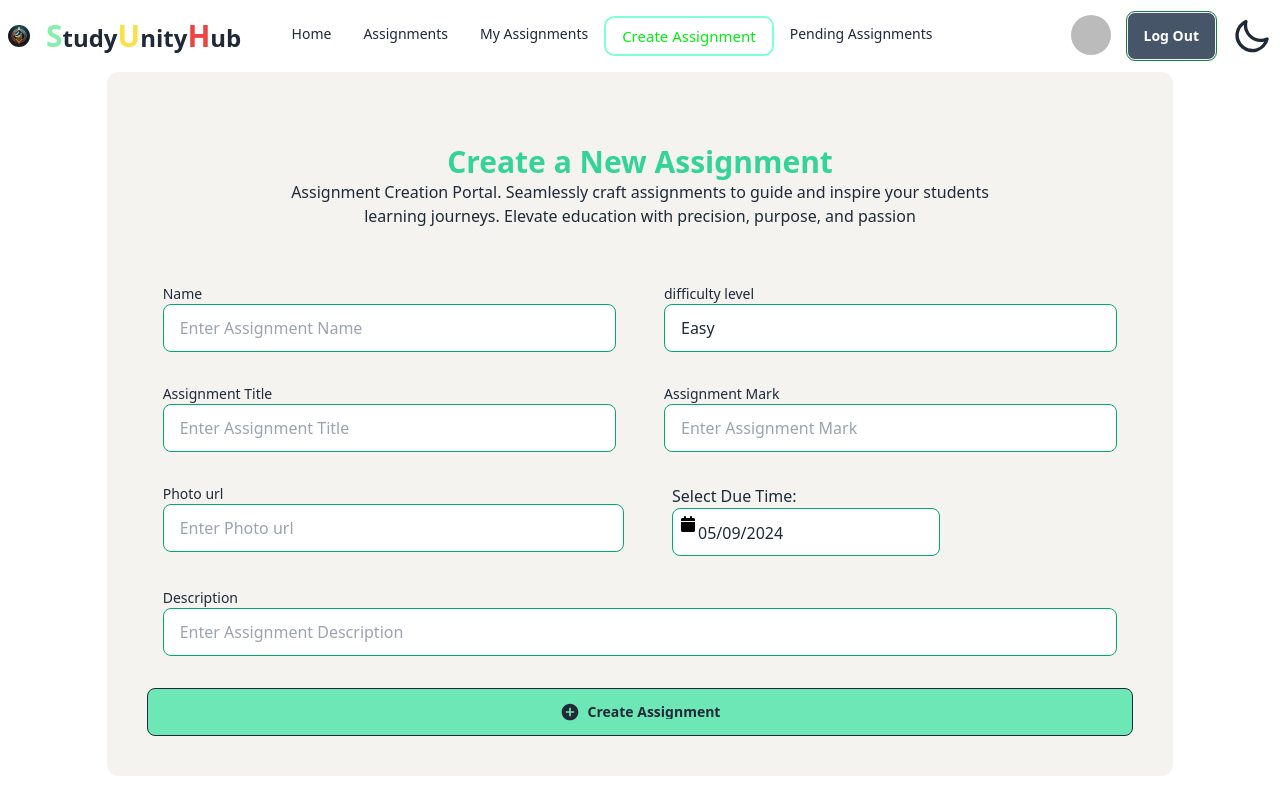
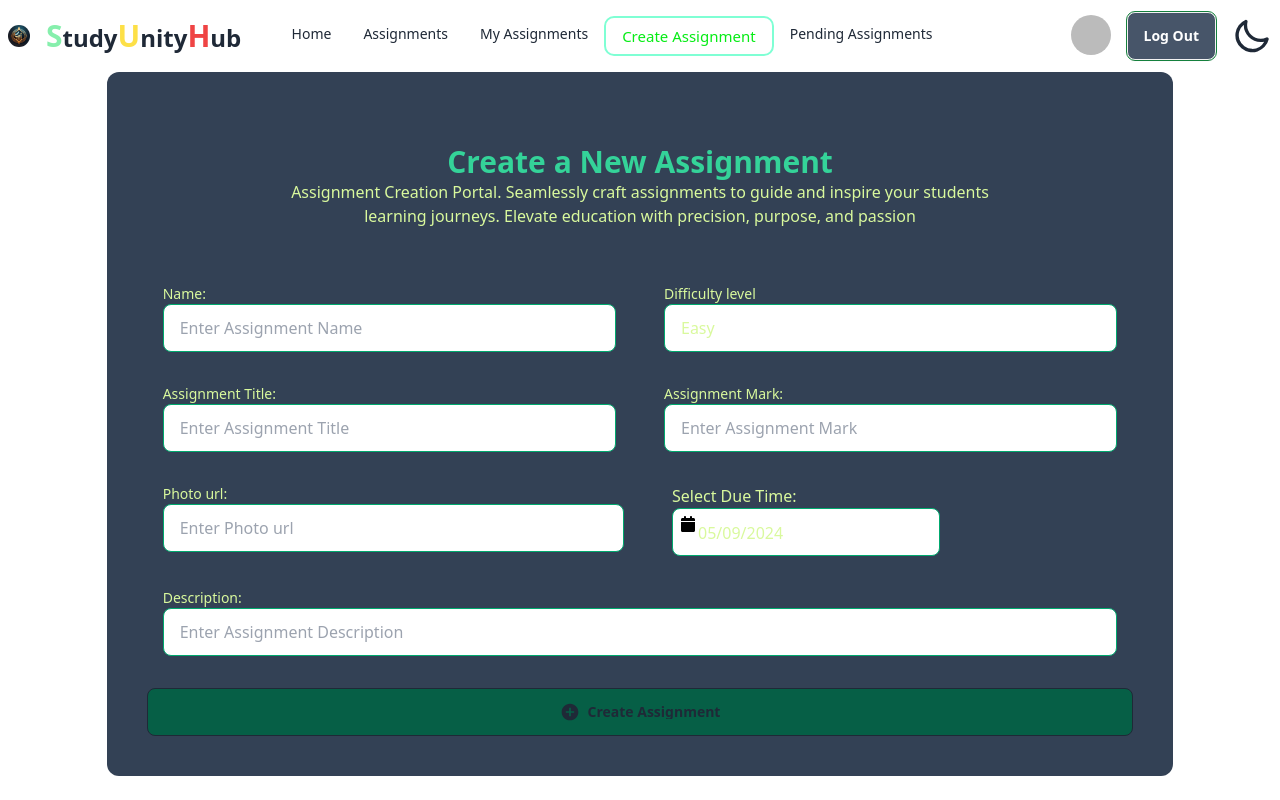
Before and after one commit to Jewel-190237/Assignment-Management-client, a React (Vite) app: page /createAssignment in a window 1280 px wide. Shown: the top 800 px of the page. Built offline with nearby package versions, Linux system fonts and the light colour scheme; no server answers; sample sign-in values are in the browser's storage.

Commit message:
text changed

```diff
--- a/src/assets/Components/Pages/Layouts/AssignmentCard.jsx
+++ b/src/assets/Components/Pages/Layouts/AssignmentCard.jsx
@@ -8,7 +8,7 @@ const AssignmentCard = ({ assignment }) => {
     const { _id, photo_url, assignmentName, difficultyLevel, assignmentTitle, assignmentMark } = assignment;
     return (
         <div>
-            <div className="card bg-slate-100 shadow-xl mb-4 p-4">
+            <div className="card bg-slate-700 shadow-xl mb-4 p-4">
                 <figure><img src={photo_url} alt="Shoes" /></figure>
                 <div className="card-body">
                     <h2 className="text-green-600 text-2xl font-bold">
@@ -21,13 +21,13 @@ const AssignmentCard = ({ assignment }) => {
                     <p className="text-green-600">Difficulty Level: <span className="font-bold ml-5"> {difficultyLevel} </span></p>
                     <hr />
                     <div className="flex justify-between gap-4">
-                        <Link to={`/assignmentDetails/${_id}`} className="btn btn-outline my-2 bg-emerald-300 w-1/2">
+                        <Link to={`/assignmentDetails/${_id}`} className="btn btn-outline my-2 bg-emerald-800 w-1/2">
                             <button className="flex gap-4 ">
                                 <GrUpdate></GrUpdate>
                                 Details
                             </button>
                         </Link>
-                        <Link to={`/updateAssignment/${_id}`} className="btn btn-outline my-2 bg-emerald-300 w-1/2">
+                        <Link to={`/updateAssignment/${_id}`} className="btn btn-outline my-2 bg-emerald-800 w-1/2">
                             <button className="flex gap-4">
                                 <GrUpdate></GrUpdate>
                                 Update
--- a/src/assets/Components/Pages/Layouts/AssignmentDetails.jsx
+++ b/src/assets/Components/Pages/Layouts/AssignmentDetails.jsx
@@ -26,11 +26,11 @@ const AssignmentDetails = () => {
     }
 
     return (
-            <div>
+        <div className="bg-slate-700 rounded-2xl p-4">
             <div>
                 <h2 className="text-2xl font-bold text-center mt-8 text-emerald-400">Assignments Details of {assignmentName}</h2>
                 <p className="text-center mx-auto md:w-3/4 mb-10">
-                        <p>Assignment Insights: Unlocking the Path to Academic Excellence. Delve into the intricacies of each task, from deadlines to resources, grading criteria, and more. Illuminate your academic path with clarity and precision through comprehensive assignment details. </p>
+                    <p className="text-lime-200">Assignment Insights: Unlocking the Path to Academic Excellence. Delve into the intricacies of each task, from deadlines to resources, grading criteria, and more. Illuminate your academic path with clarity and precision through comprehensive assignment details. </p>
                 </p>
             </div>
             <div className="hero ">
@@ -67,7 +67,7 @@ const AssignmentDetails = () => {
                     </div>
                 </div>
             </div>
-                <button onClick={() => handleDelete(_id)} className="btn btn-outline btn-block my-2 bg-emerald-300 ">
+            <button onClick={() => handleDelete(_id)} className="btn btn-outline btn-block my-2 bg-emerald-700 ">
                 <Link to={`/assignmentForm/${_id}`} >
                     <button className="flex gap-4">
                         <MdAddTask className="text-xl"></MdAddTask>
--- a/src/assets/Components/Pages/Layouts/AssignmentForm.jsx
+++ b/src/assets/Components/Pages/Layouts/AssignmentForm.jsx
@@ -49,7 +49,7 @@ const AssignmentForm = () => {
                     <p>Crafting Your Assignment Experience. Seamlessly upload PDF files, input your username, and jot down quick notes for clarity and collaboration. Elevate your assignment submission process with ease and efficiency </p>
                 </p>
             </div>
-            <div className="bg-[#F4F3F0] rounded-xl w-10/12 mx-auto p-10">
+            <div className="bg-slate-700 rounded-xl w-10/12 mx-auto p-10">
                 <form onSubmit={handleTakeAssignment}>
                     <div className="md:flex gap-4 ">
                         <div className="form-control md:w-1/2 p-4">
@@ -65,7 +65,7 @@ const AssignmentForm = () => {
                         <span className="label-text font-bold">Quick Note: </span>
                         <input type="text" name="quickNote" required placeholder="Enter quick note" className="input input-bordered w-full input-success" />
                     </div>
-                    <button className=" btn btn-block bg-emerald-300 btn-outline">
+                    <button className=" btn btn-block bg-emerald-800 btn-outline">
                     <MdAddTask className='text-xl'></MdAddTask>
                     <input type="submit" value="Submit Assignment" />
                 </button>
--- a/src/assets/Components/Pages/Layouts/Assignments.jsx
+++ b/src/assets/Components/Pages/Layouts/Assignments.jsx
@@ -1,3 +1,4 @@
+/* eslint-disable react-hooks/exhaustive-deps */
 /* eslint-disable no-unused-vars */
 import { useLoaderData } from "react-router-dom";
 import AssignmentCard from "./AssignmentCard";
@@ -24,9 +25,9 @@ const Assignments = () => {
             .then(res => res.json())
             .then(data => {
                 console.log(data);
-                setAssignment(data)
+                setAssignment(data);
             })
-    }, []);
+    }, [assignment]);
 
     return (
         <div>
--- a/src/assets/Components/Pages/Layouts/CreateAssignment.jsx
+++ b/src/assets/Components/Pages/Layouts/CreateAssignment.jsx
@@ -4,7 +4,6 @@ import 'sweetalert2/src/sweetalert2.scss'
 import Swal from 'sweetalert2/dist/sweetalert2.js'
 import 'sweetalert2/src/sweetalert2.scss'
 import DatePicker from "react-datepicker";
-
 import "react-datepicker/dist/react-datepicker.css";
 import {  MdAddCircle } from "react-icons/md";
 import { useNavigate } from "react-router-dom";
@@ -53,22 +52,22 @@ const CreateAssignment = () => {
             })
     }
     return (
-        <div className="bg-[#F4F3F0] rounded-xl w-10/12 mx-auto p-10">
+        <div className="bg-slate-700 rounded-xl w-10/12 mx-auto p-10">
             <div>
                 <h2 className="text-3xl font-bold text-center mt-8 text-emerald-400">Create a New Assignment</h2>
                 <p className="text-center mx-auto md:w-3/4 mb-10">
-                    <p>Assignment Creation Portal. Seamlessly craft assignments to guide and inspire your students learning journeys. Elevate education with precision, purpose, and passion</p>
+                    <p className="text-lime-200">Assignment Creation Portal. Seamlessly craft assignments to guide and inspire your students learning journeys. Elevate education with precision, purpose, and passion</p>
                 </p>
             </div>
             <form onSubmit={handleCreateAssignment}>
                 <div className="md:flex gap-4 ">
                     <div className="form-control md:w-1/2 p-4">
-                        <span className="label-text">Name</span>
+                        <span className="label-text text-lime-200">Name: </span>
                         <input type="text" name="assignmentName" placeholder="Enter Assignment Name" className="input input-bordered w-full input-success" />
                     </div>
                     <div className="form-control md:w-1/2 p-4">
-                        <span className="label-text">difficulty level</span>
-                        <select className='input input-bordered w-full input-success' name="difficultyLevel" id="">
+                        <span className="label-text text-lime-200">Difficulty level</span>
+                        <select className='input input-bordered w-full input-success text-lime-200' name="difficultyLevel" id="">
                             <option value="Easy">Easy</option>
                             <option value="Medium">Medium</option>
                             <option value="Hard">Hard</option>
@@ -77,31 +76,31 @@ const CreateAssignment = () => {
                 </div>
                 <div className="md:flex gap-4 ">
                     <div className="form-control md:w-1/2 p-4">
-                        <span className="label-text">Assignment Title</span>
+                        <span className="label-text text-lime-200">Assignment Title: </span>
                         <input type="text" name="assignmentTitle" placeholder="Enter Assignment Title" className="input input-bordered w-full input-success" />
                     </div>
                     <div className="form-control md:w-1/2 p-4">
-                        <span className="label-text">Assignment Mark</span>
+                        <span className="label-text text-lime-200">Assignment Mark:</span>
                         <input type="number" name="assignmentMark" placeholder="Enter Assignment Mark" className="input input-bordered w-full input-success" />
                     </div>
                 </div>
                 <div className="md:flex gap-4">
                     <div className="form-control md:w-1/2 p-4">
-                        <span className="label-text">Photo url</span>
+                        <span className="label-text text-lime-200">Photo url: </span>
                         <input type="text" name="photo_url" placeholder="Enter Photo url" className="input input-success input-bordered w-full" />
                     </div>
-                    <div className="form-control p-4 ">
+                    <div className="form-control p-4 text-lime-200">
                         Select Due Time:
                         <DatePicker className=" input input-success input-bordered " showIcon selected={startDate} onChange={(date) => setStartDate(date)} />
                     </div>
                 </div>
                 <div className="md:flex gap-4 mb-4 ">
                     <div className="form-control w-full p-4">
-                        <span className="label-text">Description</span>
+                        <span className="label-text text-lime-200">Description:</span>
                         <input type="text" name="description" placeholder="Enter Assignment Description" className="input input-success input-bordered w-full" />
                     </div>
                 </div>
-                <button className=" btn btn-block bg-emerald-300 btn-outline">
+                <button className=" btn btn-block bg-emerald-800 btn-outline">
                     <MdAddCircle className="text-xl"></MdAddCircle>
                     <input type="submit" value="Create Assignment" />
                 </button>
--- a/src/assets/Components/Pages/Layouts/FAQ.jsx
+++ b/src/assets/Components/Pages/Layouts/FAQ.jsx
@@ -1,7 +1,8 @@
+/* eslint-disable react-refresh/only-export-components */
 import image from '../../../Photos/cranium.png'
 const FAQ = () => {
     return (
-        <div className='bg-slate-100 rounded-xl m-4 w-full p-4 mx-auto'>
+        <div className='rounded-xl m-4 w-full p-4 mx-auto'>
             <div>
                 <div>
                     <h2 className="text-2xl font-bold text-center mt-8 text-emerald-400">Frequent Asked Question</h2>
@@ -11,7 +12,7 @@ const FAQ = () => {
                 </div>
 
             </div>
-            <div className="flex">
+            <div className=" flex md:flex-row flex-col">
                 <div>
                     <img className='w-1/2 mx-auto ' src={image} alt="" />
                 </div>
--- a/src/assets/Components/Pages/Layouts/HomeCard.jsx
+++ b/src/assets/Components/Pages/Layouts/HomeCard.jsx
@@ -7,7 +7,7 @@ const HomeCard = ({ assignment }) => {
     const { _id, photo_url, assignmentName, difficultyLevel, assignmentTitle, assignmentMark } = assignment;
     return (
         <div>
-            <div className="card bg-slate-100 shadow-xl mb-4 p-4">
+            <div className="card bg-slate-700 shadow-xl mb-4 p-4">
                 <figure><img src={photo_url} alt="Shoes" /></figure>
                 <div className="card-body">
                     <h2 className="text-green-600 text-2xl font-bold">
@@ -20,13 +20,13 @@ const HomeCard = ({ assignment }) => {
                     <p className="text-green-600">Difficulty Level: <span className="font-bold ml-5"> {difficultyLevel} </span></p>
                     <hr />
                     <div className="flex justify-between gap-4">
-                        <Link to={`/assignmentDetails/${_id}`} className="btn btn-outline my-2 bg-emerald-300 w-1/2">
+                        <Link to={`/assignmentDetails/${_id}`} className="btn btn-outline my-2 bg-emerald-800 w-1/2">
                             <button className="flex gap-4 ">
                                 <GrUpdate></GrUpdate>
                                 Details
                             </button>
                         </Link>
-                        <Link to={`/updateAssignment/${_id}`} className="btn btn-outline my-2 bg-emerald-300 w-1/2">
+                        <Link to={`/updateAssignment/${_id}`} className="btn btn-outline my-2 bg-emerald-800 w-1/2">
                             <button className="flex gap-4">
                                 <GrUpdate></GrUpdate>
                                 Update
--- a/src/assets/Components/Pages/Layouts/PendingAssignmentCard.jsx
+++ b/src/assets/Components/Pages/Layouts/PendingAssignmentCard.jsx
@@ -19,7 +19,7 @@ const PendingAssignmentCard = ({ assignment }) => {
 
     return (
         <div>
-            <div className="card bg-slate-100 shadow-xl mb-4 p-4">
+            <div className="card bg-slate-700 shadow-xl mb-4 p-4">
                 <figure><img src={photo_url} alt="Shoes" /></figure>
                 <div className="card-body">
                     <h2 className="text-green-600 text-2xl font-bold">
@@ -33,7 +33,7 @@ const PendingAssignmentCard = ({ assignment }) => {
                     <p className="text-green-600">Status: <span className="font-bold ml-5"> Pending </span> </p>
                     <hr />
                     <button onClick={() => handleDelete(_id)}>
-                        <Link to={`/giveMark/${_id}`} className="btn btn-outline btn-block bg-emerald-300 ">
+                        <Link to={`/giveMark/${_id}`} className="btn btn-outline btn-block bg-emerald-800 ">
                             <button className="flex gap-4">
                                 Give Mark
                             </button>
--- a/src/assets/Components/Pages/Layouts/UpdateAssignment.jsx
+++ b/src/assets/Components/Pages/Layouts/UpdateAssignment.jsx
@@ -3,9 +3,15 @@ import 'sweetalert2/src/sweetalert2.scss'
 import Swal from 'sweetalert2/dist/sweetalert2.js'
 import 'sweetalert2/src/sweetalert2.scss'
 import { GrUpdate } from "react-icons/gr";
+import DatePicker from "react-datepicker";
+import "react-datepicker/dist/react-datepicker.css";
+import { useState } from "react";
+
 
 const UpdateAssignment = () => {
     const assignment = useLoaderData();
+    const [startDate, setStartDate] = useState(new Date());
+
     console.log(assignment);
 
     const navigate = useNavigate();
@@ -47,7 +53,7 @@ const UpdateAssignment = () => {
                         console.log(data)
                     })
                 Swal.fire("Saved!", "", "success");
-                 navigate('/assignments')
+                navigate('/assignments')
             } else if (result.isDenied) {
                 Swal.fire("Changes are not saved", "", "info");
             }
@@ -56,22 +62,22 @@ const UpdateAssignment = () => {
     }
 
     return (
-        <div className="bg-[#F4F3F0] rounded-xl w-10/12 mx-auto p-10">
+        <div className="bg-slate-700 rounded-xl w-10/12 mx-auto p-10">
             <div>
                 <h2 className="text-3xl font-bold text-center mt-8 text-emerald-400">Update of {assignmentName}</h2>
                 <p className="text-center mx-auto md:w-3/4 mb-10">
-                    <p>Revamp Your Learning Journey: The Update Assignment Hub. Transform your academic path with seamless assignment updates. Stay agile, stay informed, and propel your progress forward effortlessly.</p>
+                    <p className="text-lime-200">Revamp Your Learning Journey: The Update Assignment Hub. Transform your academic path with seamless assignment updates. Stay agile, stay informed, and propel your progress forward effortlessly.</p>
                 </p>
             </div>
             <form onSubmit={handleUpdateAssignment}>
                 <div className="md:flex gap-4 ">
                     <div className="form-control md:w-1/2 p-4">
-                        <span className="label-text">Name</span>
+                        <span className="label-text text-lime-200">Name: </span>
                         <input type="text" name="assignmentName" defaultValue={assignmentName} className="input input-bordered w-full input-success" />
                     </div>
                     <div className="form-control md:w-1/2 p-4">
-                        <span className="label-text">difficulty level</span>
-                        <select className='input input-bordered  w-full input-success' defaultValue={difficultyLevel} name="difficultyLevel" id="">
+                        <span className="label-text text-lime-200">Difficulty level</span>
+                        <select className='input input-bordered  w-full input-success ' defaultValue={difficultyLevel} name="difficultyLevel" id="">
                             <option value="Easy">Easy</option>
                             <option value="Medium">Medium</option>
                             <option value="Hard">Hard</option>
@@ -80,31 +86,31 @@ const UpdateAssignment = () => {
                 </div>
                 <div className="md:flex gap-4 ">
                     <div className="form-control md:w-1/2 p-4">
-                        <span className="label-text">Assignment Title</span>
+                        <span className="label-text text-lime-200">Assignment Title: </span>
                         <input type="text" name="assignmentTitle" defaultValue={assignmentTitle} className="input input-bordered w-full input-success" />
                     </div>
                     <div className="form-control md:w-1/2 p-4">
-                        <span className="label-text">Assignment Mark</span>
+                        <span className="label-text text-lime-200">Assignment Mark: </span>
                         <input type="number" name="assignmentMark" defaultValue={assignmentMark} className="input input-bordered w-full input-success" />
                     </div>
                 </div>
                 <div className="md:flex gap-4">
                     <div className="form-control md:w-1/2 p-4">
-                        <span className="label-text">Photo url</span>
+                        <span className="label-text text-lime-200">Photo url: </span>
                         <input type="text" name="photo_url" defaultValue={photo_url} className="input input-success input-bordered w-full" />
                     </div>
-                    <div className="form-control md:w-1/2 p-4">
-                        <span className="label-text">Due time</span>
-                        <input type="time" name="dueTime" defaultValue={dueTime} className="input input-bordered w-full input-success" />
+                    <div defaultValue={dueTime} className="form-control p-4 ">
+                        <p className="text-lime-200">Select Due Time:</p>
+                        <DatePicker className=" input input-success  input-bordered " showIcon selected={startDate} onChange={(date) => setStartDate(date)} />
                     </div>
                 </div>
                 <div className="md:flex gap-4 mb-4 ">
                     <div className="form-control w-full p-4">
-                        <span className="label-text">Description</span>
+                        <span className="label-text text-lime-200">Description: </span>
                         <input type="text" name="description" defaultValue={description} className="input input-success input-bordered w-full" />
                     </div>
                 </div>
-                <button className=" btn btn-block bg-emerald-300 btn-outline">
+                <button className=" btn btn-block bg-emerald-800 btn-outline">
                     <GrUpdate className="text-xl"></GrUpdate>
                     <input type="submit" value="Update Assignment" />
                 </button>
```
Also changed, not shown: src/assets/Components/Pages/MyAssignment/MyAssignmentCard.jsx (+3 -8 lines). Lines whose indentation alone changed are shown as unchanged.
